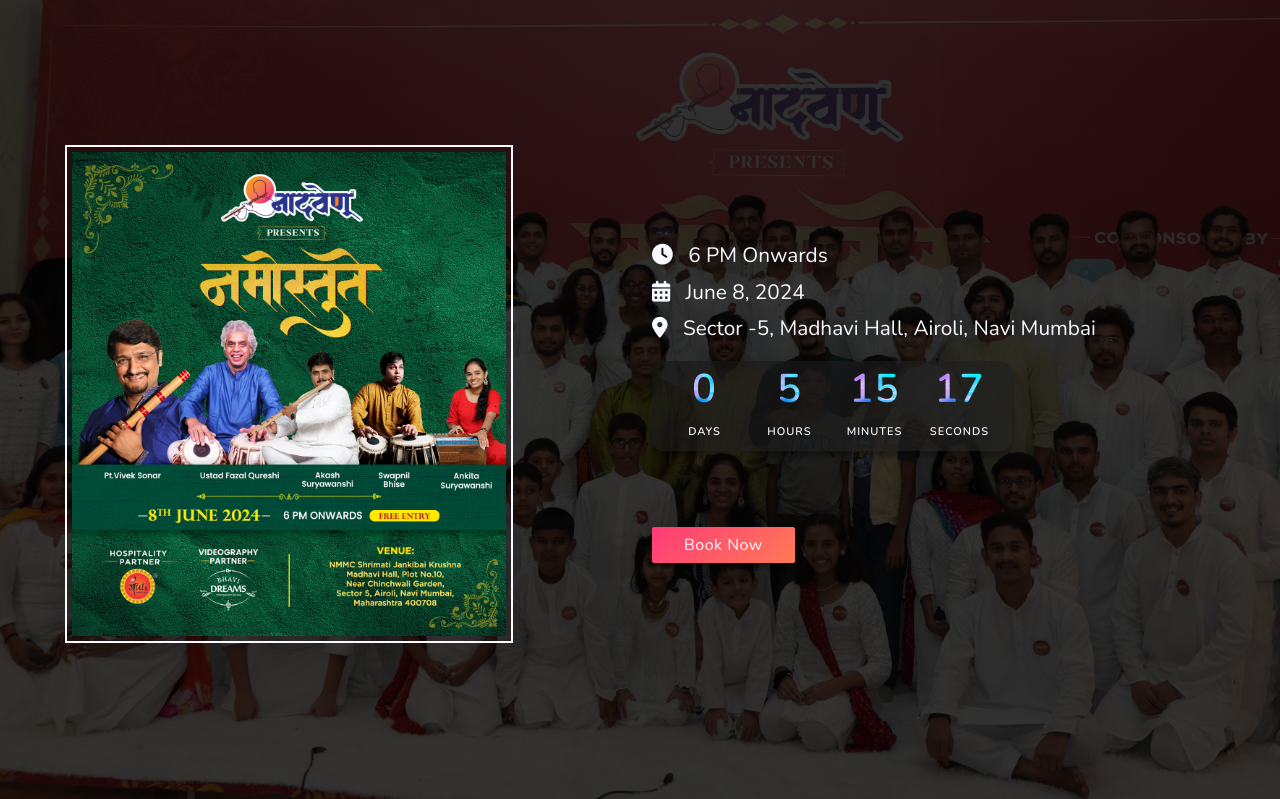
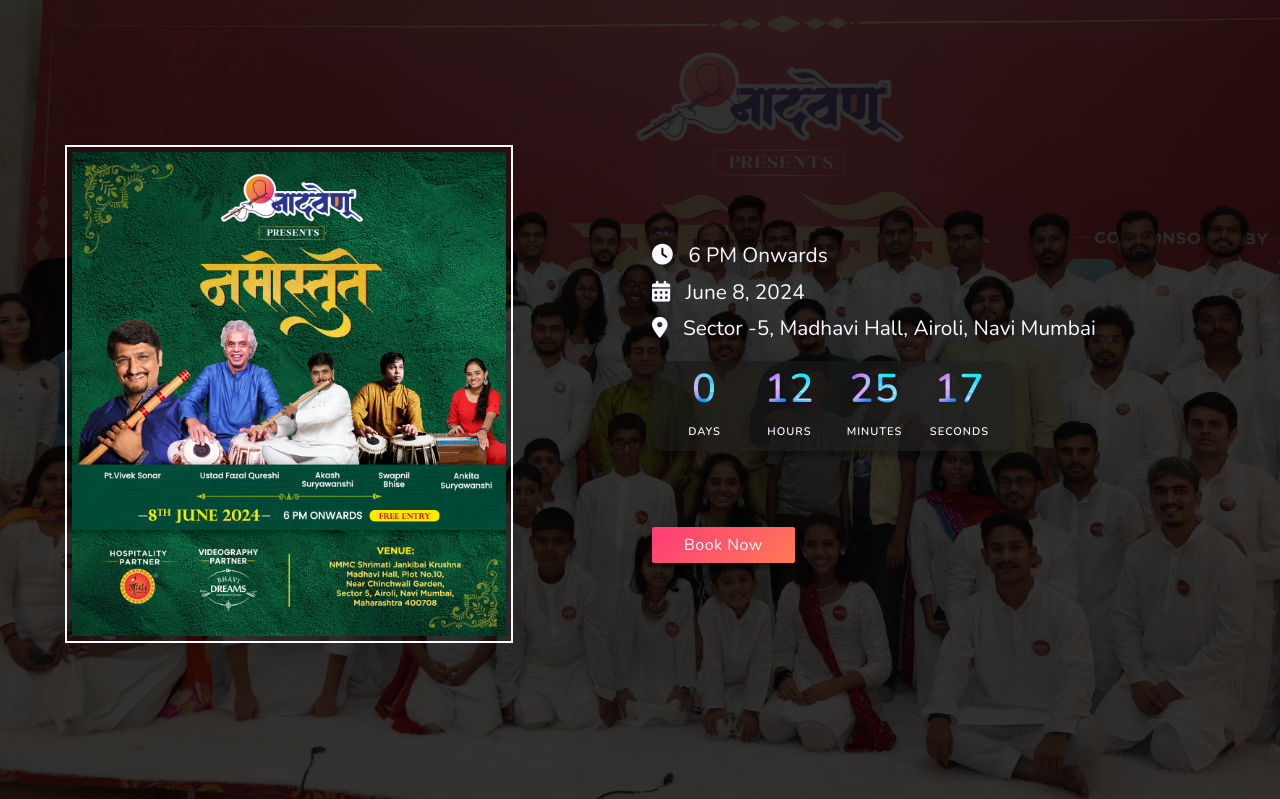
Before and after one commit to iamakashsoni/namostute-pass, a Django app: page /passes in a window 1280 px wide. Shown: the top 799 px of the page. Run offline with Django 4.2, Linux system fonts and the light colour scheme; some libraries are stand-ins or nearby versions.

Commit message:
Update namostute-pass.html

```diff
--- a/pages/templates/pages/namostute-pass.html
+++ b/pages/templates/pages/namostute-pass.html
@@ -583,7 +583,7 @@
     let second = document.querySelector('.seconds');
 
     function setCountdown() {
-        let countdownDate = new Date('June 08, 2024 16:40:25').getTime();
+        let countdownDate = new Date('June 08, 2024 23:50:25').getTime();
         let updateCount = setInterval(function() {
             let todayDate = new Date().getTime();
             let distance = countdownDate - todayDate;
```
